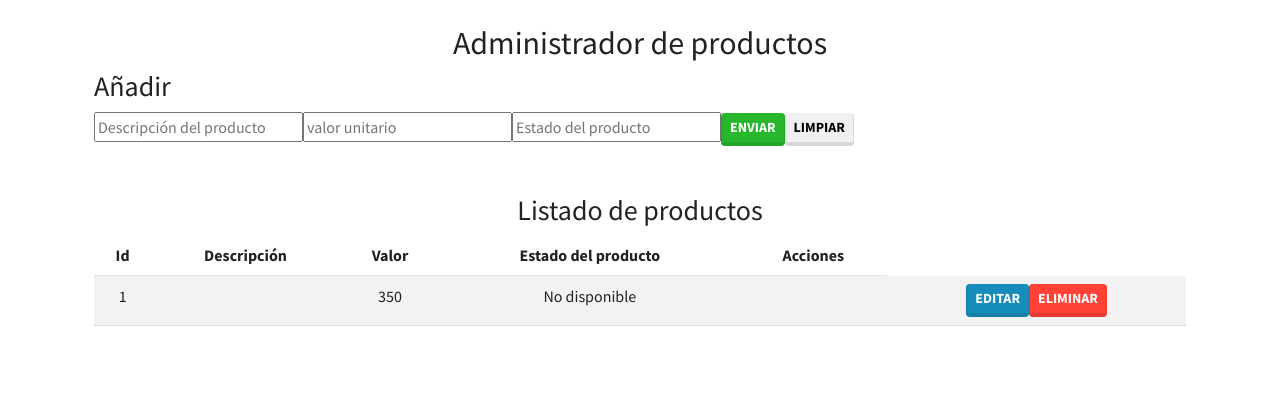
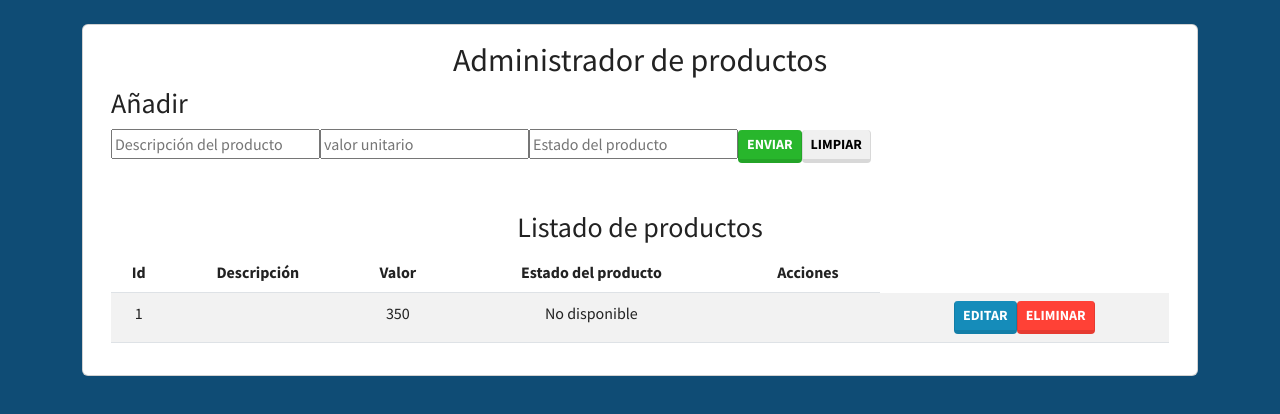
Before and after one commit to Tataalvarez/Grupo_13_Frontend, a React (Create React App) app in the folder app-ventas/: page / in a window 1280 px wide. Shown: the top 414 px of the page. Built offline with nearby package versions, Linux system fonts and the light colour scheme.

Commit message:
Añado un card a mi interfaz de producto

```diff
--- a/app-ventas/src/components/productos/Productos.js
+++ b/app-ventas/src/components/productos/Productos.js
@@ -42,6 +42,8 @@
 
   return (
     <>
+    <div class="card">
+        <div class="card-body">
             <h2 className="text-center">Administrador de productos</h2>
             <Anadir
                 createData={createData}
@@ -54,6 +56,8 @@
                 setDataToEdit={setDataToEdit}
                 deleteData={deleteData}
             />
+        </div>
+    </div>
     </>
   );
 };
--- a/app-ventas/src/index.css
+++ b/app-ventas/src/index.css
@@ -1,13 +1,10 @@
-body {
-  margin: 0;
-  font-family: -apple-system, BlinkMacSystemFont, 'Segoe UI', 'Roboto', 'Oxygen',
-    'Ubuntu', 'Cantarell', 'Fira Sans', 'Droid Sans', 'Helvetica Neue',
-    sans-serif;
-  -webkit-font-smoothing: antialiased;
-  -moz-osx-font-smoothing: grayscale;
-}
 
 code {
   font-family: source-code-pro, Menlo, Monaco, Consolas, 'Courier New',
     monospace;
 }
+
+#root{
+  background-color: #0f4c75;
+  height: 100vh;
+}
```
Also changed, not shown: app-ventas/src/components/productos/Listado.js (+7 -0 lines). Lines whose indentation alone changed are shown as unchanged.
